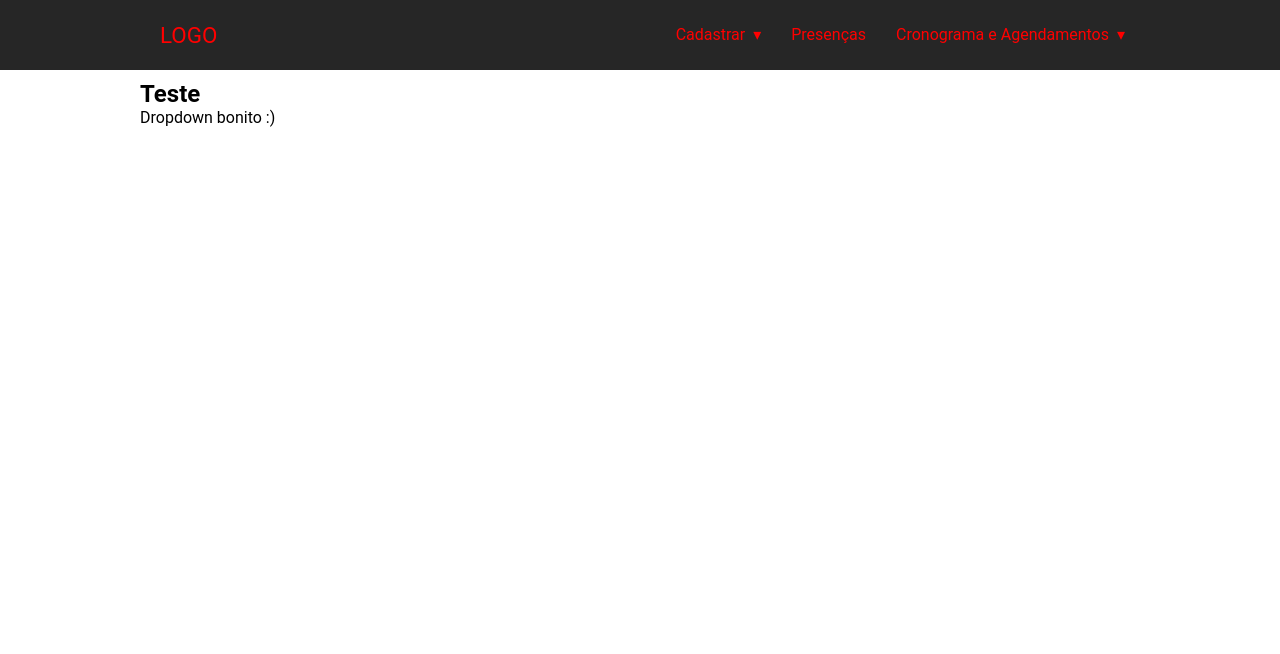
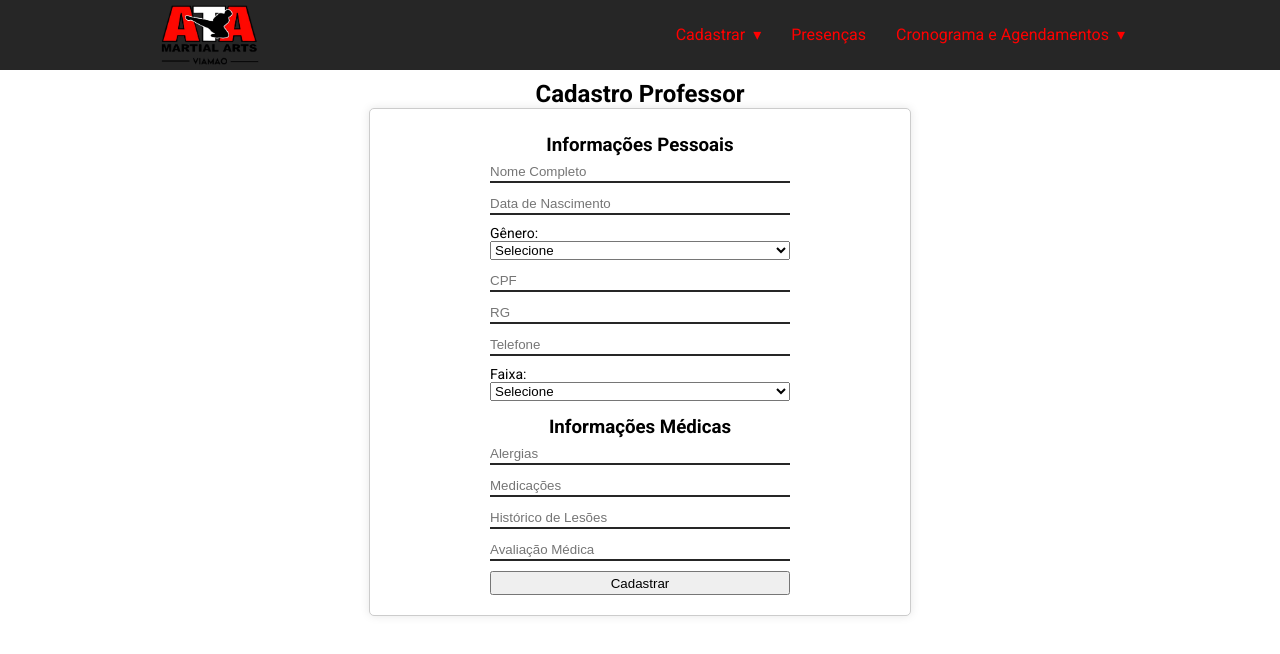
Before and after one commit to Grausamkeitkkj/projetoATASite, a website: page professor.html in a window 1280 px wide. Drawn offline with nearby package versions, Linux system fonts and the light colour scheme.

```diff
--- a/db.js
+++ b/db.js
@@ -4,7 +4,7 @@
   user: 'postgres',
   host: 'localhost',
   database: 'site_ata',
-  password: '',
+  password: '123456',
   port: 5432, // Porta padrão do PostgreSQL
 });
 
--- a/package.json
+++ b/package.json
@@ -12,6 +12,7 @@
   "license": "ISC",
   "dependencies": {
     "body-parser": "1.18.2",
+    "cors": "^2.8.5",
     "express": "4.16.3",
     "pg": "^8.12.0"
   }
--- a/professor.html
+++ b/professor.html
@@ -7,17 +7,22 @@
         <!-- TITLE -->
         <title>ATA Martial Arts Viamão</title>
         <!-- ESTILOS -->
-        <link rel="shortcut icon" sizes="16x16" href="ATA.ico" type="image/x-icon">
+        <link rel="apple-touch-icon" sizes="180x180" href="/apple-touch-icon.png">
+        <link rel="icon" type="image/png" sizes="32x32" href="imagens/favicon-32x32.png">
+        <link rel="icon" type="image/png" sizes="16x16" href="imagens/favicon-16x16.png">
         <link rel="stylesheet" type="text/css" href="style.css">
+        <link href="https://fonts.googleapis.com/css2?family=Roboto:wght@400;700&display=swap" rel="stylesheet">
         <!-- SCRIPT -->
         <script type="text/javascript" src="https://cdnjs.cloudflare.com/ajax/libs/jquery/2.1.3/jquery.min.js"></script>
     </head>
     <body>
-    	<!-- Inicio - NavBar -->
+        <!-- Inicio - NavBar -->
         <section class="navigation">
             <div class="nav-container">
                 <div class="brand">
-                    <a href="#">Logo</a>
+                    <a href="index.html">
+                        <img class="ATA-LOGO" src="imagens/ATA.jpg">
+                    </a>
                 </div>
                 <nav>
                     <div class="nav-mobile">
@@ -59,11 +64,62 @@
             </div>
         </section>
         <!-- Fim - NavBar -->
-        <article>
-            <h2>Teste</h2>
-            <p>Dropdown bonito :)</p>
+        <article class="article-cadastro">
+            <h2 class="form-cadastro-titulo">Cadastro Professor</h2>
+            <form class="form-cadastro" action="http://localhost:3003/Professor" method="post">
+                <h3 class="titulo-form">Informações Pessoais</h3>
+                <input class="form-input-cadastro" type="text" placeholder="Nome Completo" id="nome" name="nome" required>
+                <input class="form-input-cadastro" type="text" placeholder="Data de Nascimento" id="data_nascimento" name="data_nascimento">
+                <label class="form-label-cadastro" for="genero">Gênero:</label>
+                <select class="form-select-cadastro" name="genero">
+                  <option value="">Selecione</option>
+                  <option value="1">Masculino</option>
+                  <option value="2">Feminino</option>
+                </select>
+                <input class="form-input-cadastro" type="text" placeholder="CPF" id="cpf" name="cpf">
+                <input class="form-input-cadastro" type="text" placeholder="RG" id="rg" name="rg">
+                <input class="form-input-cadastro" type="text" placeholder="Telefone " id="telefone" name="telefone"required>
+                <label class="form-label-cadastro" for="telefone_emergencia">Faixa:</label required>
+                <select class="form-select-cadastro" name="faixa">
+                <option value="">Selecione</option>
+                <option value="1">Branca Recomendada</option>
+                <option value="2">Branca Decidida</option>
+                <option value="3">Laranja Recomendada</option>
+                <option value="4">Laranja Decidida</option>
+                <option value="5">Amarela Recomendada</option>
+                <option value="6">Amarela Decidida</option>
+                <option value="7">Camuflada Recomendada</option>
+                <option value="8">Camuflada Decidida</option>
+                <option value="9">Verde Recomendada</option>
+                <option value="10">Verde Decidida</option>
+                <option value="11">Roxa Recomendada</option>
+                <option value="12">Roxa Decidida</option>
+                <option value="13">Azul Recomendada</option>
+                <option value="14">Azul Decidida</option>
+                <option value="15">Marrom Recomendada</option>
+                <option value="16">Marrom Decidida</option>
+                <option value="17">Vermelha Recomendada</option>
+                <option value="18">Vermelha Decidida</option>
+                <option value="19">Vermelha e Preta</option>
+                <option value="20">Preta</option>
+              </select>
+                <h3 class="titulo-form">Informações Médicas</h3>
+                <input class="form-input-cadastro" type="text" placeholder="Alergias" id="alergias" name="alergias">
+                <input class="form-input-cadastro" type="text" placeholder="Medicações" id="medicacoes" name="medicacoes">
+                <input class="form-input-cadastro" type="text" placeholder="Histórico de Lesões" id="historico_lesoes" name="historico_lesoes">
+                <input class="form-input-cadastro" type="text" placeholder="Avaliação Médica" id="avaliacao_medica" name="avaliacao_medica" >
+                <button class="form-button-cadastro">Cadastrar</button>
+            </form>
         </article>
         <!-- SCRIPT -->
         <script type="text/javascript" src="script.js"></script>
+        <script src="https://code.jquery.com/jquery-3.7.1.js"></script>
+        <script src="https://cdnjs.cloudflare.com/ajax/libs/jquery.mask/1.14.16/jquery.mask.js"></script>
+        <script>
+            $('#cpf').mask('000.000.000-00', {reverse: true});
+            $('#telefone').mask('(00) 00000-0000');
+            $('#telefone_emergencia').mask('(00) 00000-0000');
+            $('#data_nascimento').mask('00/00/0000');
+        </script>
     </body>
 </html>
```
Also changed, not shown: aluno.html (+28 -3 lines), server.js (+7 -6 lines), 1 other file.
